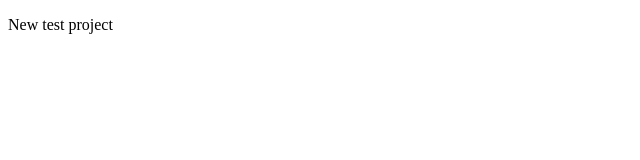
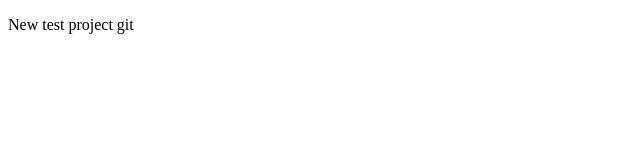
Before and after one commit to janvimodha/encircle-project-test, a plain HTML site: page index.html in a window 1280 px wide. Shown: the full height of the page, 0-640 px from the left. Drawn offline with Linux system fonts and the light colour scheme.

```diff
--- a/index.html
+++ b/index.html
@@ -7,6 +7,6 @@
     <title>Encircle-project-test</title>
 </head>
 <body>
-    <p>New test project</p>
+    <p>New test project git</p>
 </body>
 </html>
```
Also changed, not shown: images/main image.png (added), images/trufeel main.png (added).
